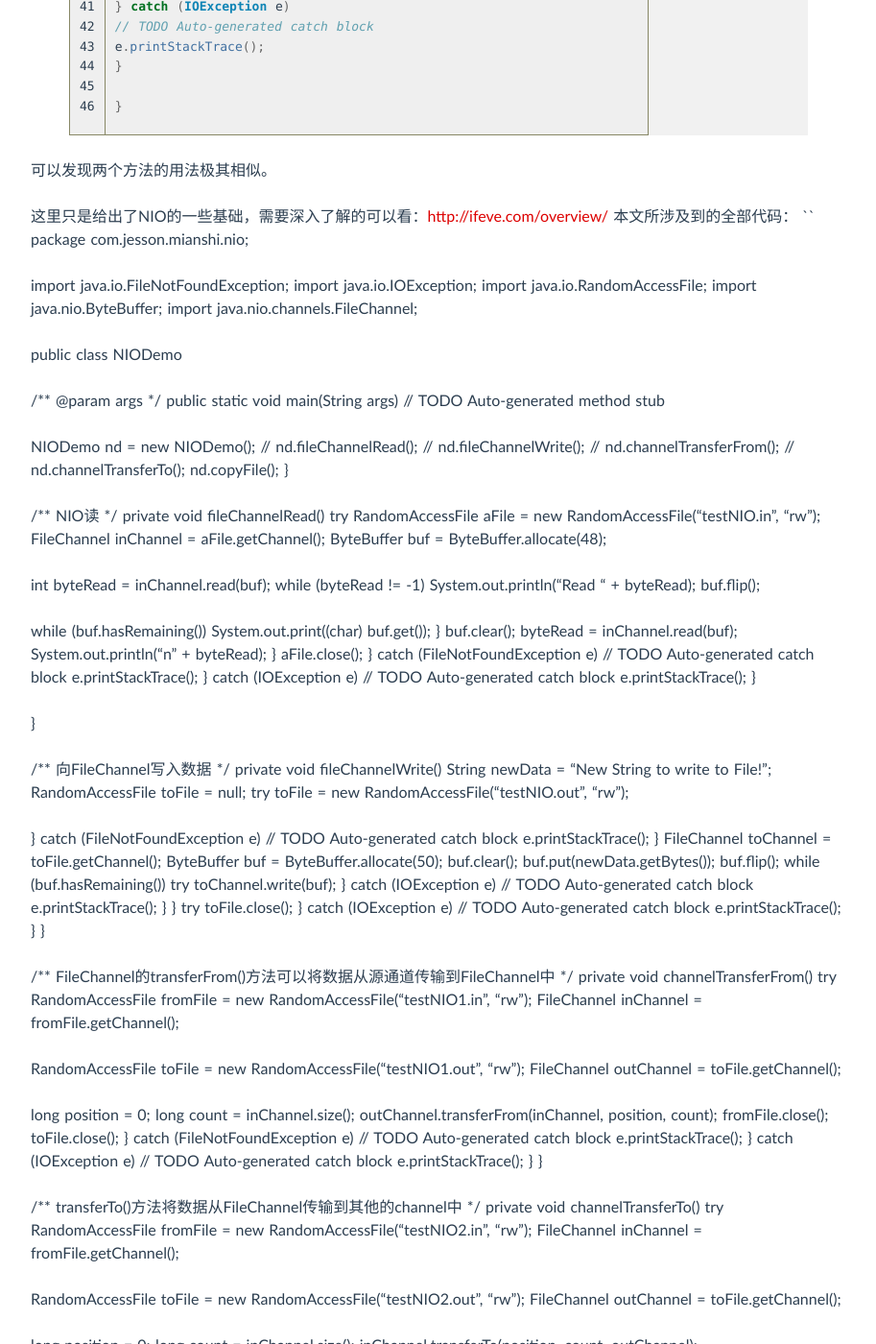
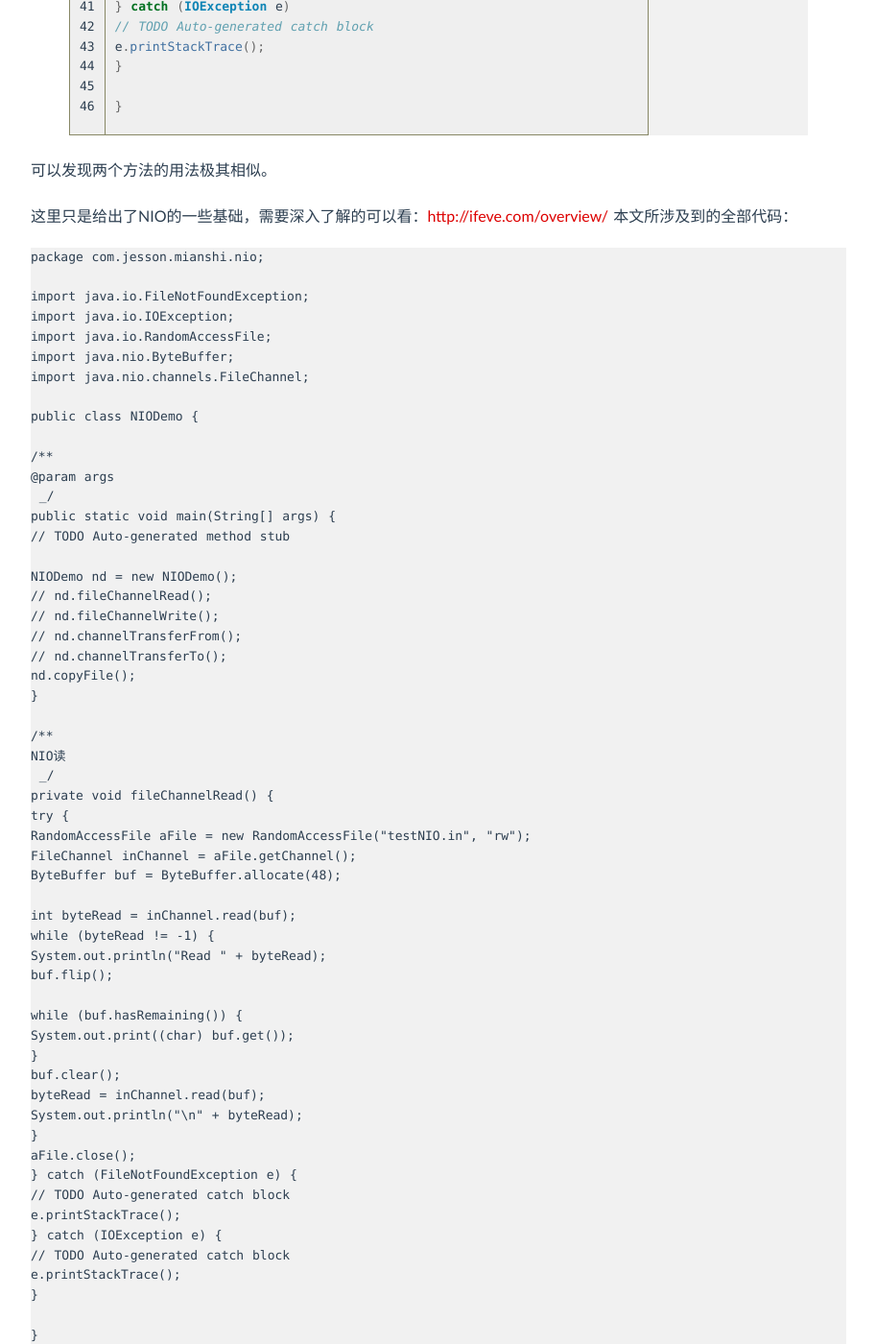
Before and after one commit to jesson20121020/jesson20121020.github.io, a Jekyll site: the page built from _posts/2015-06-27-JAVA NIO.md, in a window 1280 px wide and 1400 px high, scrolled down 4331 px. Shown: the whole window at 96% size, without its empty margins (183-1096 px from the left). Built offline with Jekyll 4.4.1, drawn with Linux system fonts in a browser that asks for light colours; Markdown is read by kramdown in place of the engine named in the settings; comment, search, counter and statistics services are not loaded; some of the changed text lies outside the part shown.

Commit message:
modify my blog java nio

```diff
--- a/_posts/2015-06-27-JAVA NIO.md
+++ b/_posts/2015-06-27-JAVA NIO.md
@@ -29,12 +29,12 @@ NIO的创建目的是为了让java程序员可以实现高速I/O而无需编写
 #### 缓冲区
 缓冲区实质上是一个数组。通常它是一个字节数组，但是也可以使用其他种类的数组。但是一个缓冲区不仅仅是一个数组，其还提供了对数据的结构化访问，而且还可以跟踪系统的读写进程。
 #### 缓冲区类型
-- ByteBuffer
-- CharBuffer
-- IntBuffer
-- LongBuffer
-- FloatBuffer
-- DoubleBuffer
+* ByteBuffer
+* CharBuffer
+* IntBuffer
+* LongBuffer
+* FloatBuffer
+* DoubleBuffer
 
 每一个Buffer类都是Buffer接口一个实例。除了ByteBuffer，每个Buffer类都有一个完全一样的操作，只是它们所处理的数据类型不一样，因为大多数标准I/O操作都要用到ByteBuffer，所以它具有所有共享的缓冲区操作以及一些特有的操作。
 #### 通道
@@ -143,63 +143,65 @@ e.printStackTrace();
 
    这里只是给出了NIO的一些基础，需要深入了解的可以看：[http://ifeve.com/overview/](http://ifeve.com/overview/)
 本文所涉及到的全部代码：
-``
-package com.jesson.mianshi.nio;
 
-import java.io.FileNotFoundException;
-import java.io.IOException;
-import java.io.RandomAccessFile;
-import java.nio.ByteBuffer;
-import java.nio.channels.FileChannel;
+	package com.jesson.mianshi.nio;
 
-public class NIODemo
+	import java.io.FileNotFoundException;
+	import java.io.IOException;
+	import java.io.RandomAccessFile;
+	import java.nio.ByteBuffer;
+	import java.nio.channels.FileChannel;
 
-/** @param args
- */
-public static void main(String[](#) args)
-// TODO Auto-generated method stub
+	public class NIODemo {
 
-NIODemo nd = new NIODemo();
-// nd.fileChannelRead();
-// nd.fileChannelWrite();
-// nd.channelTransferFrom();
-// nd.channelTransferTo();
-nd.copyFile();
-}
+	/**
+	@param args
+	 _/
+	public static void main(String[] args) {
+	// TODO Auto-generated method stub
 
-/** NIO读
- */
-private void fileChannelRead()
-try
-RandomAccessFile aFile = new RandomAccessFile("testNIO.in", "rw");
-FileChannel inChannel = aFile.getChannel();
-ByteBuffer buf = ByteBuffer.allocate(48);
+	NIODemo nd = new NIODemo();
+	// nd.fileChannelRead();
+	// nd.fileChannelWrite();
+	// nd.channelTransferFrom();
+	// nd.channelTransferTo();
+	nd.copyFile();
+	}
 
-int byteRead = inChannel.read(buf);
-while (byteRead != -1)
-System.out.println("Read " + byteRead);
-buf.flip();
+	/**
+	NIO读
+	 _/
+	private void fileChannelRead() {
+	try {
+	RandomAccessFile aFile = new RandomAccessFile("testNIO.in", "rw");
+	FileChannel inChannel = aFile.getChannel();
+	ByteBuffer buf = ByteBuffer.allocate(48);
 
-while (buf.hasRemaining())
-System.out.print((char) buf.get());
-}
-buf.clear();
-byteRead = inChannel.read(buf);
-System.out.println("n" + byteRead);
-}
-aFile.close();
-} catch (FileNotFoundException e)
-// TODO Auto-generated catch block
-e.printStackTrace();
-} catch (IOException e)
-// TODO Auto-generated catch block
-e.printStackTrace();
-}
+	int byteRead = inChannel.read(buf);
+	while (byteRead != -1) {
+	System.out.println("Read " + byteRead);
+	buf.flip();
 
-}
+	while (buf.hasRemaining()) {
+	System.out.print((char) buf.get());
+	}
+	buf.clear();
+	byteRead = inChannel.read(buf);
+	System.out.println("\n" + byteRead);
+	}
+	aFile.close();
+	} catch (FileNotFoundException e) {
+	// TODO Auto-generated catch block
+	e.printStackTrace();
+	} catch (IOException e) {
+	// TODO Auto-generated catch block
+	e.printStackTrace();
+	}
+
+	}
 
 /** 向FileChannel写入数据
- */
+ _/
 private void fileChannelWrite()
 String newData = "New String to write to File!";
 RandomAccessFile toFile = null;
@@ -232,7 +234,7 @@ e.printStackTrace();
 }
 
 /** FileChannel的transferFrom()方法可以将数据从源通道传输到FileChannel中
- */
+ _/
 private void channelTransferFrom()
 try
 RandomAccessFile fromFile = new RandomAccessFile("testNIO1.in",
@@ -257,7 +259,7 @@ e.printStackTrace();
 }
 
 /** transferTo()方法将数据从FileChannel传输到其他的channel中
- */
+ _/
 private void channelTransferTo()
 try
 RandomAccessFile fromFile = new RandomAccessFile("testNIO2.in",
@@ -284,7 +286,7 @@ e.printStackTrace();
 }
 
 /** 复制文件
- */
+ _/
 private void copyFile()
 
 try
@@ -318,4 +320,3 @@ e.printStackTrace();
 }
 
 }
-``
```
